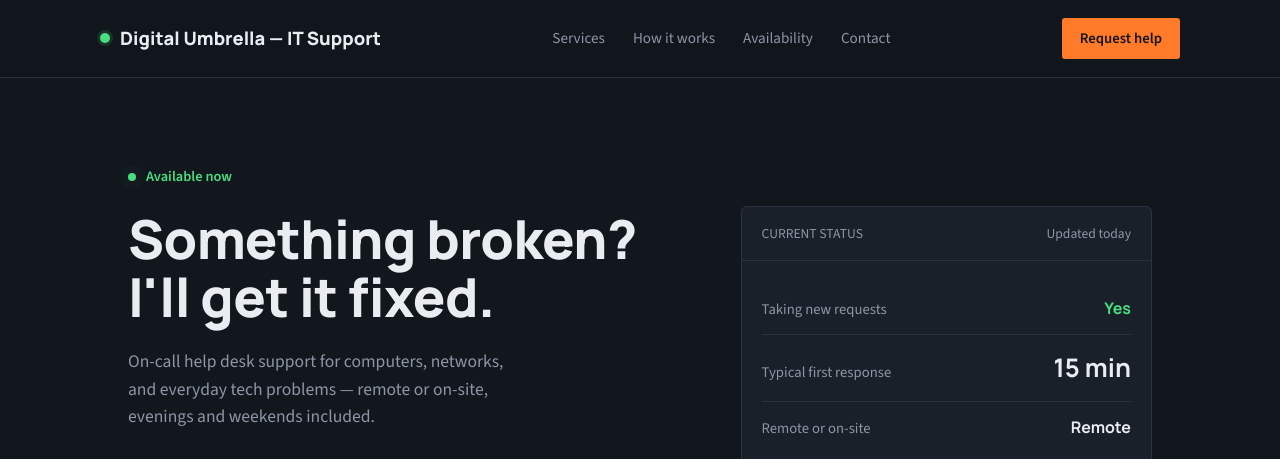
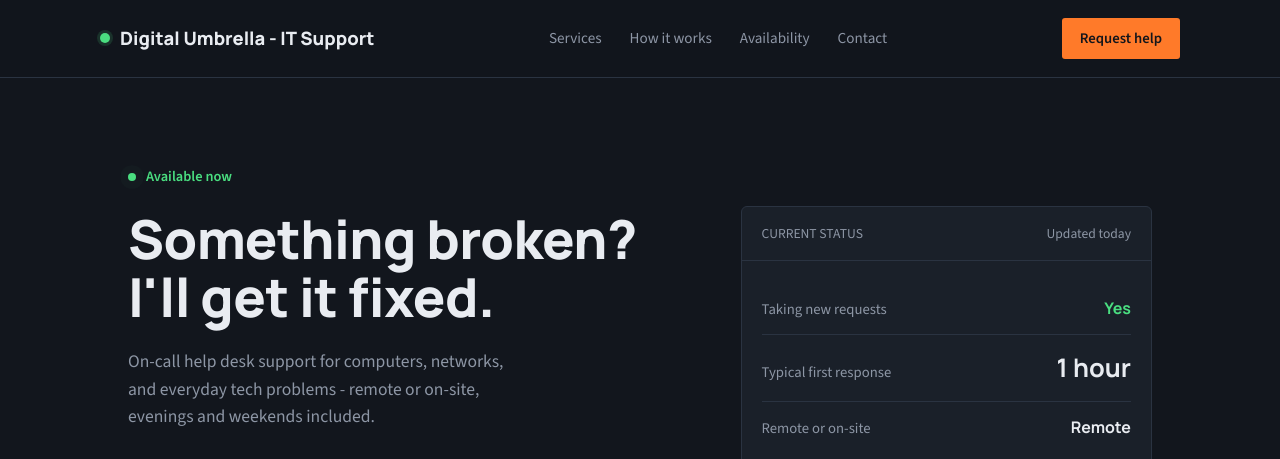
Before and after one commit to d-umbrella/website-rits, a plain HTML site: page index.html in a window 1280 px wide. Shown: the top 459 px of the page. Drawn offline with nearby package versions, Linux system fonts and the light colour scheme.

Commit message:
Update index.html

```diff
--- a/index.html
+++ b/index.html
@@ -365,7 +365,7 @@
 
 <header>
   <div class="wrap header-inner">
-    <div class="brand"><span class="brand-mark"></span>Digital Umbrella — IT Support</div>
+    <div class="brand"><span class="brand-mark"></span>Digital Umbrella - IT Support</div>
     <nav class="primary-nav">
       <a href="#services">Services</a>
       <a href="#how">How it works</a>
@@ -381,7 +381,7 @@
     <div>
       <div class="eyebrow-line"><span class="pulse"></span>Available now</div>
       <h1>Something broken? I'll get it fixed.</h1>
-      <p class="lead">On-call help desk support for computers, networks, and everyday tech problems — remote or on-site, evenings and weekends included.</p>
+      <p class="lead">On-call help desk support for computers, networks, and everyday tech problems - remote or on-site, evenings and weekends included.</p>
       <div class="hero-actions">
         <a href="#contact" class="btn btn-primary">Request help</a>
         <a href="#services" class="btn btn-secondary">What I fix</a>
@@ -399,7 +399,7 @@
         </div>
         <div class="status-row">
           <span class="label">Typical first response</span>
-          <span class="value big">15 min</span>
+          <span class="value big">1 hour</span>
         </div>
         <div class="status-row">
           <span class="label">Remote or on-site</span>
```
